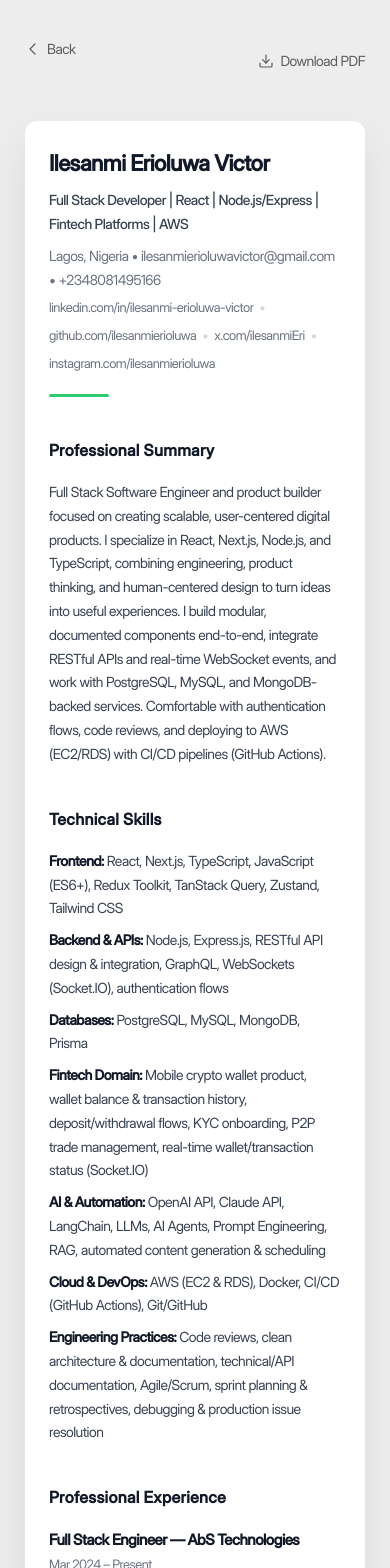
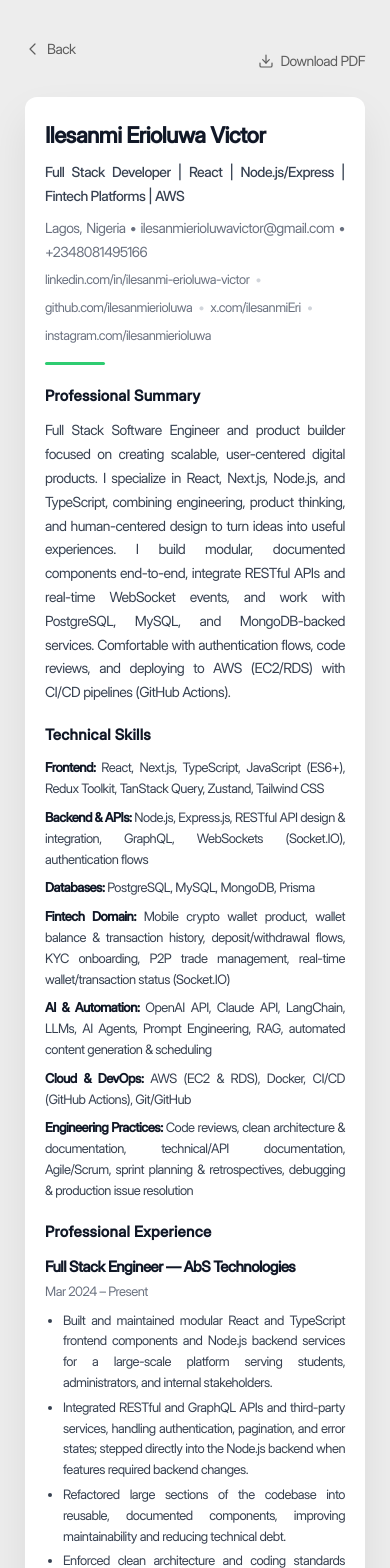
Before and after one commit to Ilesanmi-Erioluwa-Victor/portfolio, a Next.js app: page /resume in a window 390 px wide. Shown: the top 1568 px of the page. Built offline with nearby package versions, Linux system fonts and the light colour scheme.

Commit message:
style: justify resume text, tighten section spacing, mobile tweaks

```diff
--- a/styles/globals.css
+++ b/styles/globals.css
@@ -2297,8 +2297,8 @@ nav.snap * {
 .resume-paper {
   width: 100%;
   max-width: 794px;
-  margin: 40px auto 0;
-  padding: clamp(30px, 5vw, 60px);
+  margin: 24px auto 0;
+  padding: clamp(24px, 4vw, 48px);
   background: var(--paper-bg);
   border-radius: 16px;
   box-shadow: 0 20px 40px var(--paper-shadow);
@@ -2309,10 +2309,10 @@ nav.snap * {
 }
 
 .resume-section {
-  margin-bottom: 40px;
+  margin-bottom: 22px;
 }
 .resume-intro {
-  margin-bottom: 40px;
+  margin-bottom: 22px;
 }
 .resume-name {
   margin: 0;
@@ -2325,11 +2325,17 @@ nav.snap * {
   font-size: 14px;
   color: var(--paper-body);
   font-weight: 500;
+  text-align: justify;
+  text-justify: inter-word;
+  hyphens: auto;
 }
 .resume-contact {
   margin-top: 8px;
   font-size: 14px;
   color: var(--paper-muted);
+  text-align: justify;
+  text-justify: inter-word;
+  hyphens: auto;
 }
 .resume-links {
   margin-top: 4px;
@@ -2338,6 +2344,7 @@ nav.snap * {
   flex-wrap: wrap;
   align-items: center;
   gap: 6px;
+  word-break: break-word;
 }
 .resume-links a {
   color: var(--paper-link);
@@ -2359,14 +2366,14 @@ nav.snap * {
   height: 3px;
   width: 60px;
   background: #2ecc71;
-  margin-top: 20px;
+  margin-top: 16px;
   border-radius: 2px;
 }
 
 .resume-heading {
   font-size: 16px;
   font-weight: 600;
-  margin-bottom: 16px;
+  margin: 0 0 12px;
   color: var(--paper-heading);
   letter-spacing: 0.3px;
 }
@@ -2374,11 +2381,17 @@ nav.snap * {
 .resume-text {
   color: var(--paper-body);
   margin: 0;
+  text-align: justify;
+  text-justify: inter-word;
+  hyphens: auto;
 }
 
 .resume-skill-line {
   margin-bottom: 8px;
   color: var(--paper-body);
+  text-align: justify;
+  text-justify: inter-word;
+  hyphens: auto;
 }
 .resume-skill-line strong {
   color: var(--paper-strong);
@@ -2388,7 +2401,10 @@ nav.snap * {
 }
 
 .resume-exp {
-  margin-bottom: 28px;
+  margin-bottom: 18px;
+}
+.resume-exp:last-child {
+  margin-bottom: 0;
 }
 .resume-exp-title {
   font-weight: 600;
@@ -2398,31 +2414,56 @@ nav.snap * {
 .resume-exp-date {
   font-size: 13px;
   color: var(--paper-muted);
-  margin-bottom: 10px;
+  margin-bottom: 8px;
 }
 .resume-list {
   padding-left: 20px;
   margin: 0;
   color: var(--paper-body);
+  text-align: justify;
+  text-justify: inter-word;
+  hyphens: auto;
 }
 .resume-list li {
-  margin-bottom: 6px;
+  margin-bottom: 4px;
 }
 
 @media (max-width: 640px) {
   .resume-paper {
     border-radius: 12px;
-    padding: 24px;
+    padding: 20px;
+    margin: 16px auto 0;
+  }
+  .resume-section {
+    margin-bottom: 18px;
+  }
+  .resume-intro {
+    margin-bottom: 18px;
   }
   .resume-name {
     font-size: 22px;
   }
+  .resume-heading {
+    font-size: 15px;
+    margin-bottom: 10px;
+  }
+  .resume-skill-line,
+  .resume-list li {
+    font-size: 13px;
+    line-height: 1.6;
+  }
+  .resume-exp {
+    margin-bottom: 14px;
+  }
+  .resume-list {
+    padding-left: 18px;
+  }
   .blog-page .outro {
     width: 100%;
-    margin-top: 60px;
-    gap: 80px;
+    margin-top: 40px;
+    gap: 60px;
   }
   .blog-page .contact {
-    gap: 80px;
-  }
-}
+    gap: 60px;
+  }
+}
```
